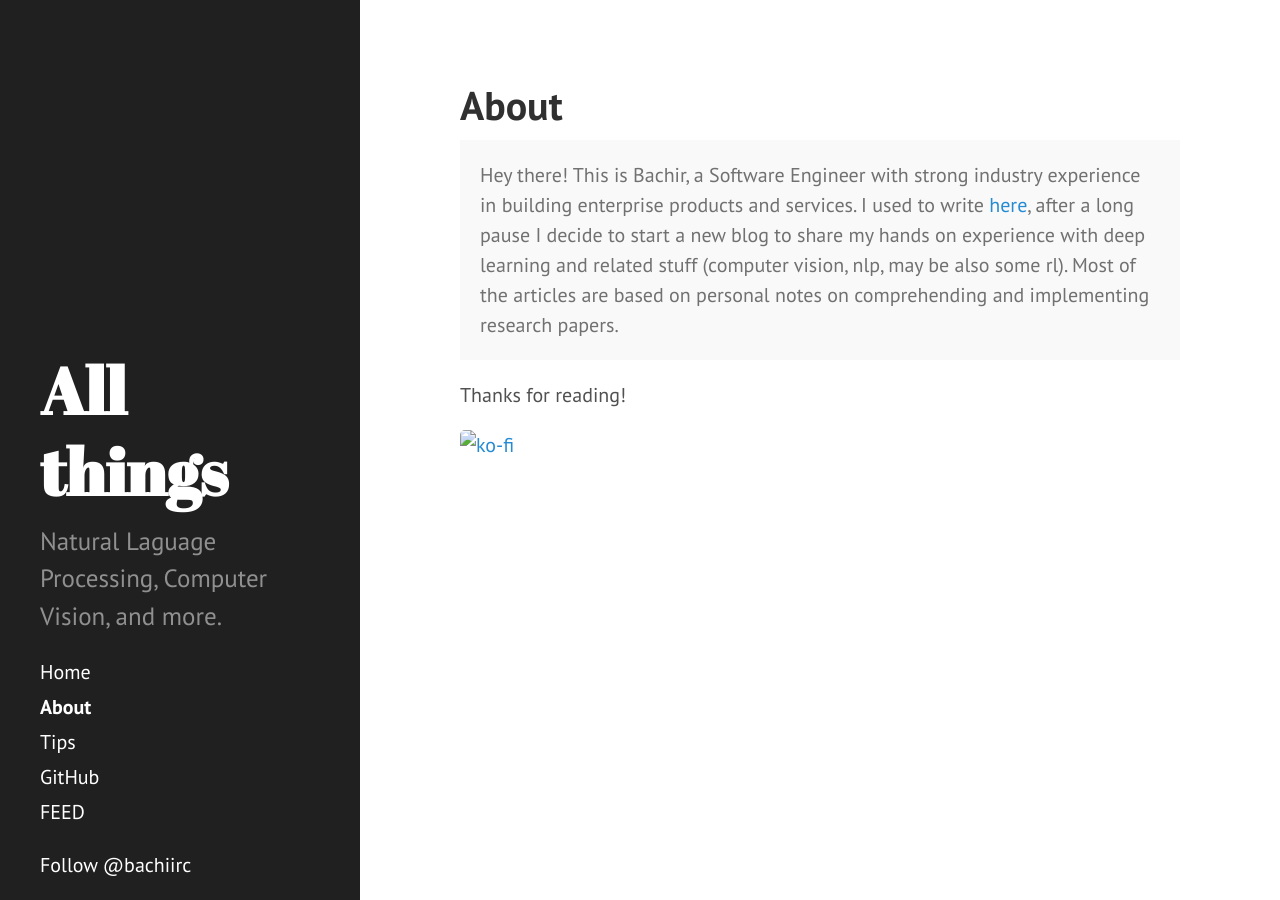
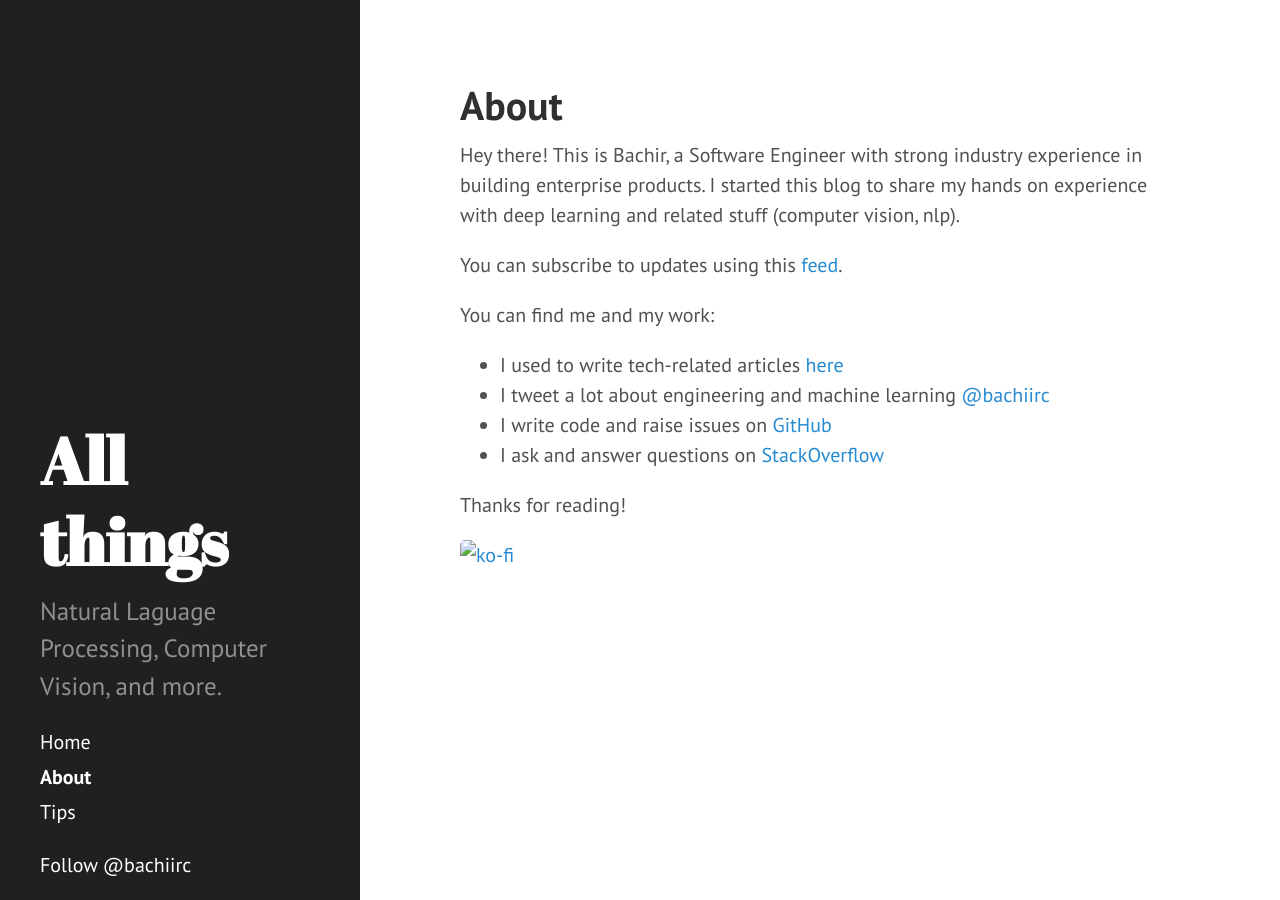
Before and after one commit to dzlab/dzlab.github.io, a Jekyll site: the page built from about.md, in a window 1280 px wide. Built offline with Jekyll 4.4.1, drawn with Linux system fonts in a browser that asks for light colours; nearby versions of some CDN libraries; comment, search, counter and statistics services are not loaded.

Commit message:
updated links

```diff
--- a/_includes/sidebar.html
+++ b/_includes/sidebar.html
@@ -28,8 +28,6 @@
 
       <!--<a class="sidebar-nav-item" href="{{ site.author.twitter }}">Twitter</a>-->
       <a class="sidebar-nav-item" href="{{ site.url }}/dltips/">Tips</a>
-      <a class="sidebar-nav-item" href="{{ site.github.repo }}">GitHub</a>
-      <a class="sidebar-nav-item" href="{{ site.url }}/feed.xml">FEED</a>
     </nav>
 
     <a href="https://twitter.com/bachiirc?ref_src=twsrc%5Etfw" class="twitter-follow-button" data-show-count="false">Follow @bachiirc</a><script async src="https://platform.twitter.com/widgets.js" charset="utf-8"></script>
--- a/about.md
+++ b/about.md
@@ -3,9 +3,15 @@ layout: page
 title: About
 ---
 
-<p class="message">
-  Hey there! This is Bachir, a Software Engineer with strong industry experience in building enterprise products and services. I used to write [here](http://elsoufy.blogspot.com/), after a long pause I decide to start a new blog to share my hands on experience with deep learning and related stuff (computer vision, nlp, may be also some rl). Most of the articles are based on personal notes on comprehending and implementing research papers.
-</p>
+Hey there! This is Bachir, a Software Engineer with strong industry experience in building enterprise products. I started this blog to share my hands on experience with deep learning and related stuff (computer vision, nlp).
+
+You can subscribe to updates using this [feed]({{ site.url }}/feed.xml).
+
+You can find me and my work:
+* I used to write tech-related articles [here](http://elsoufy.blogspot.com/)
+* I tweet a lot about engineering and machine learning [@bachiirc](https://twitter.com/bachiirc)
+* I write code and raise issues on [GitHub]({{ site.github.repo }})
+* I ask and answer questions on [StackOverflow](https://stackoverflow.com/users/1269281/bachr?tab=profile)
 
 Thanks for reading!
 
```
